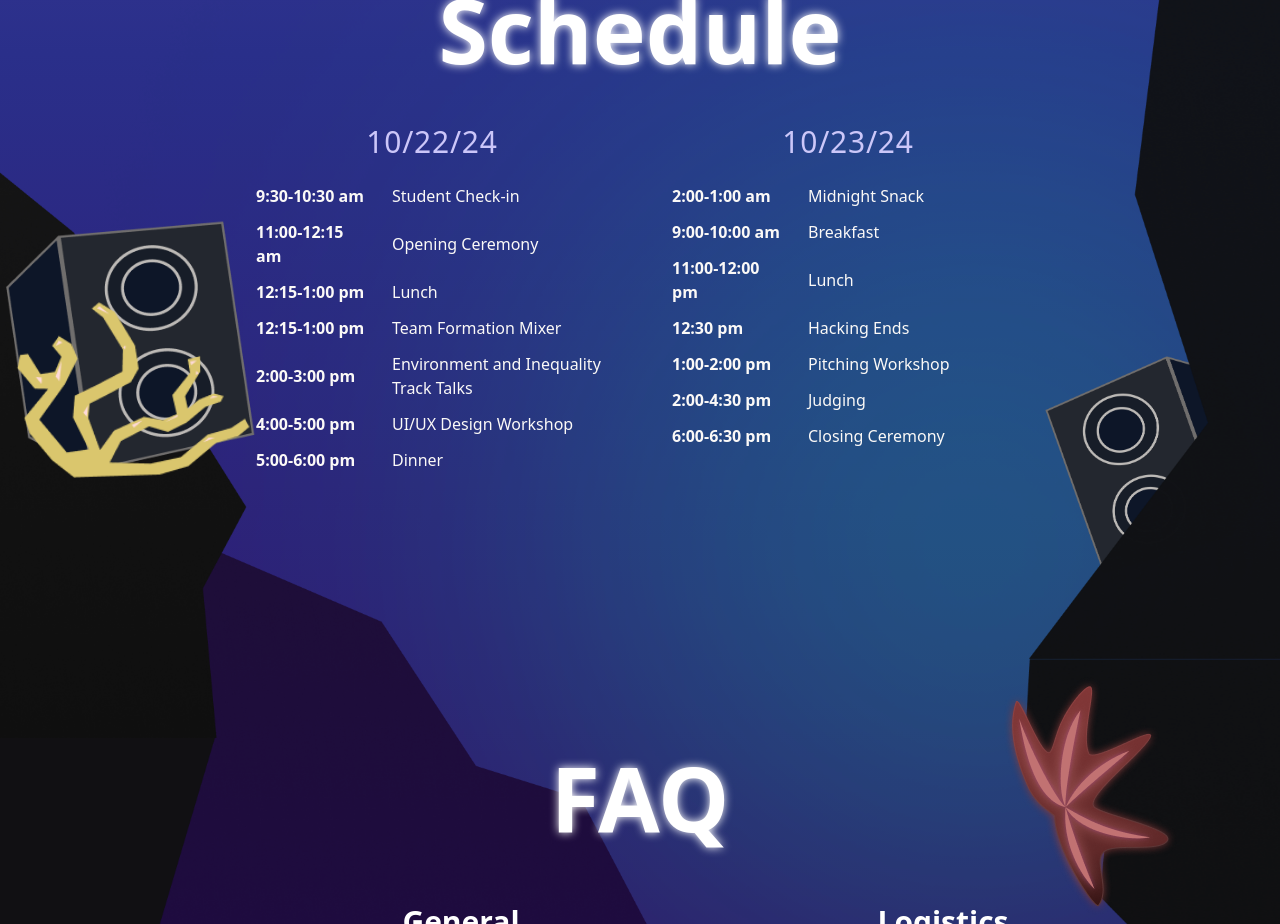
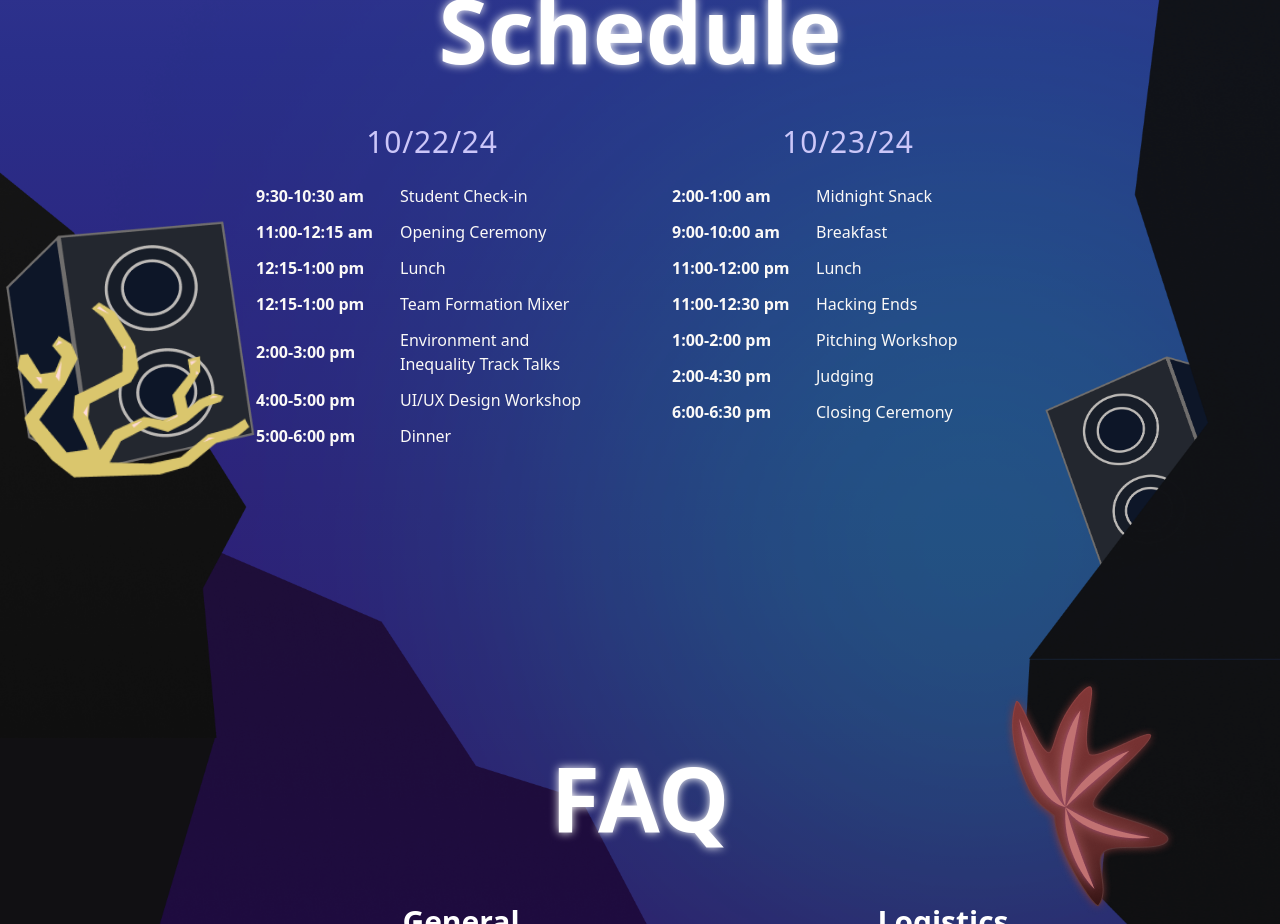
Before and after one commit to hack-duke/2025.hackduke.org, a React (Create React App) app: page / in a window 1280 px wide. Shown: the part 3020-3944 px from the top of the page. Built offline with nearby package versions, Linux system fonts and the light colour scheme.

Commit message:
components for schedule items

```diff
--- a/src/components/schedule.js
+++ b/src/components/schedule.js
@@ -1,7 +1,49 @@
 import { Panel } from "./panel"
 import { H1 } from "./typography"
 
+const ScheduleItem = ({ time, event }) => {
+  return (
+    <div className='flex justify-between items-center'>
+      <span className='text-base w-32 text-[#FBF9F7] font-bold whitespace-nowrap'>{time}</span>
+      <span className='text-base flex-1 ml-4 text-[#FBF9F7] font-normal'>{event}</span>
+    </div>
+  )
+}
+
+const DaySchedule = ({ date, events }) => {
+  return (
+    <div>
+      <h2 className='text-3xl mb-6 text-center tracking-wide text-[#D5CFFFF2] font-normal'>{date}</h2>
+      <div className='space-y-3'>
+        {events.map((event, index) => (
+          <ScheduleItem key={index} time={event.time} event={event.event} />
+        ))}
+      </div>
+    </div>
+  )
+}
+
 export const Schedule = () => {
+  const day1Events = [
+    { time: '9:30-10:30 am', event: 'Student Check-in' },
+    { time: '11:00-12:15 am', event: 'Opening Ceremony' },
+    { time: '12:15-1:00 pm', event: 'Lunch' },
+    { time: '12:15-1:00 pm', event: 'Team Formation Mixer' },
+    { time: '2:00-3:00 pm', event: 'Environment and Inequality Track Talks' },
+    { time: '4:00-5:00 pm', event: 'UI/UX Design Workshop' },
+    { time: '5:00-6:00 pm', event: 'Dinner' }
+  ]
+
+  const day2Events = [
+    { time: '2:00-1:00 am', event: 'Midnight Snack' },
+    { time: '9:00-10:00 am', event: 'Breakfast' },
+    { time: '11:00-12:00 pm', event: 'Lunch' },
+    { time: '11:00-12:30 pm', event: 'Hacking Ends' },
+    { time: '1:00-2:00 pm', event: 'Pitching Workshop' },
+    { time: '2:00-4:30 pm', event: 'Judging' },
+    { time: '6:00-6:30 pm', event: 'Closing Ceremony' }
+  ]
+
   return (
     <Panel>
       <div className='z-10 w-[25rem] mx-auto flex flex-col items-center mb-8'>
@@ -10,83 +52,10 @@ export const Schedule = () => {
 
       <div className='max-w-4xl mx-auto px-16 relative z-10'>
         <div className='grid grid-cols-2 gap-16'>
-          <div>
-            <h2 className='text-3xl mb-6 text-center tracking-wide text-[#D5CFFFF2] font-normal'>10/22/24</h2>
-            <div className='space-y-3'>
-              <div className='flex justify-between items-center'>
-                <span className='text-base w-28 text-[#FBF9F7] font-bold'>9:30-10:30 am</span>
-                <span className='text-base flex-1 ml-6 text-[#FBF9F7] font-normal'>Student Check-in</span>
-              </div>
-              <div className='flex justify-between items-center'>
-                <span className='text-base w-28 text-[#FBF9F7] font-bold'>11:00-12:15 am</span>
-                <span className='text-base flex-1 ml-6 text-[#FBF9F7] font-normal'>Opening Ceremony</span>
-              </div>
-              <div className='flex justify-between items-center'>
-                <span className='text-base w-28 text-[#FBF9F7] font-bold'>12:15-1:00 pm</span>
-                <span className='text-base flex-1 ml-6 text-[#FBF9F7] font-normal'>Lunch</span>
-              </div>
-              <div className='flex justify-between items-center'>
-                <span className='text-base w-28 text-[#FBF9F7] font-bold'>12:15-1:00 pm</span>
-                <span className='text-base flex-1 ml-6 text-[#FBF9F7] font-normal'>Team Formation Mixer</span>
-              </div>
-              <div className='flex justify-between items-center'>
-                <span className='text-base w-28 text-[#FBF9F7] font-bold'>2:00-3:00 pm</span>
-                <span className='text-base flex-1 ml-6 text-[#FBF9F7] font-normal'>Environment and Inequality Track Talks</span>
-              </div>
-              <div className='flex justify-between items-center'>
-                <span className='text-base w-28 text-[#FBF9F7] font-bold'>4:00-5:00 pm</span>
-                <span className='text-base flex-1 ml-6 text-[#FBF9F7] font-normal'>UI/UX Design Workshop</span>
-              </div>
-              <div className='flex justify-between items-center'>
-                <span className='text-base w-28 text-[#FBF9F7] font-bold'>5:00-6:00 pm</span>
-                <span className='text-base flex-1 ml-6 text-[#FBF9F7] font-normal'>Dinner</span>
-              </div>
-            </div>
-          </div>
-
-          <div>
-            <h2 className='text-3xl mb-6 text-center tracking-wide text-[#D5CFFFF2] font-normal'>10/23/24</h2>
-            <div className='space-y-3'>
-              <div className='flex justify-between items-center'>
-                <span className='text-base w-28 text-[#FBF9F7] font-bold'>2:00-1:00 am</span>
-                <span className='text-base flex-1 ml-6 text-[#FBF9F7] font-normal'>Midnight Snack</span>
-              </div>
-              <div className='flex justify-between items-center'>
-                <span className='text-base w-28 text-[#FBF9F7] font-bold'>9:00-10:00 am</span>
-                <span className='text-base flex-1 ml-6 text-[#FBF9F7] font-normal'>Breakfast</span>
-              </div>
-              <div className='flex justify-between items-center'>
-                <span className='text-base w-28 text-[#FBF9F7] font-bold'>11:00-12:00 pm</span>
-                <span className='text-base flex-1 ml-6 text-[#FBF9F7] font-normal'>Lunch</span>
-              </div>
-              <div className='flex justify-between items-center'>
-                <span className='text-base w-28 text-[#FBF9F7] font-bold'>12:30 pm</span>
-                <span className='text-base flex-1 ml-6 text-[#FBF9F7] font-normal'>Hacking Ends</span>
-              </div>
-              <div className='flex justify-between items-center'>
-                <span className='text-base w-28 text-[#FBF9F7] font-bold'>1:00-2:00 pm</span>
-                <span className='text-base flex-1 ml-6 text-[#FBF9F7] font-normal'>Pitching Workshop</span>
-              </div>
-              <div className='flex justify-between items-center'>
-                <span className='text-base w-28 text-[#FBF9F7] font-bold'>2:00-4:30 pm</span>
-                <span className='text-base flex-1 ml-6 text-[#FBF9F7] font-normal'>Judging</span>
-              </div>
-              <div className='flex justify-between items-center'>
-                <span className='text-base w-28 text-[#FBF9F7] font-bold'>6:00-6:30 pm</span>
-                <span className='text-base flex-1 ml-6 text-[#FBF9F7] font-normal'>Closing Ceremony</span>
-              </div>
-            </div>
-          </div>
+          <DaySchedule date="10/22/24" events={day1Events} />
+          <DaySchedule date="10/23/24" events={day2Events} />
         </div>
       </div>
-      </Panel>
+    </Panel>
   )
 }
-
-const ListTitle = ({ title }) => {
-  return (
-    <h2 className='text-center mb-4 text-[#D4CDF4] text-xl font-bold blur-[0.05rem] brightness-125'>
-      {title}
-    </h2>
-  )
-}
```
